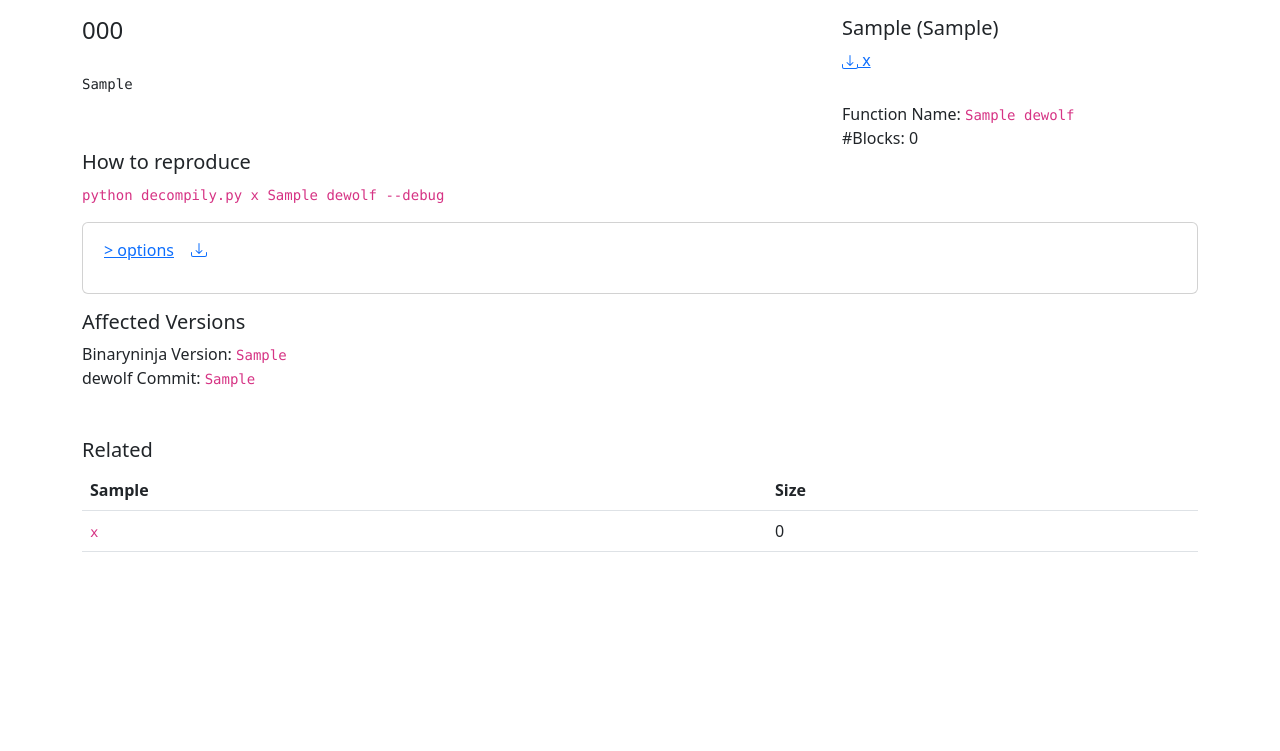
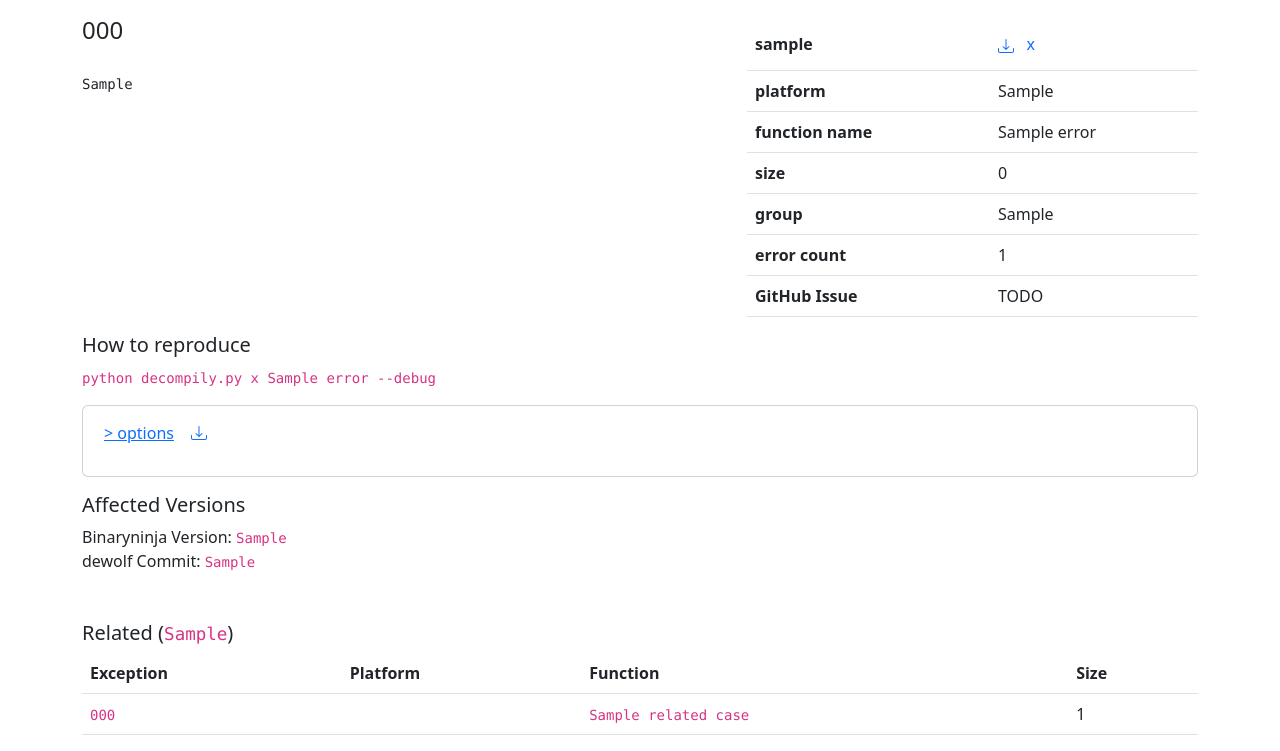
Before and after one commit to mm4rks/bugfinder, a Django app: template webapp/samples/templates/dewolf_error.html in a window 1280 px wide. Shown: the part 73-824 px from the top of the page. Before the commit the page ends 625 px from the top, so only its background shows below. Run offline with Django 4.2, Linux system fonts and the light colour scheme; tables that the repository leaves empty hold one stand-in row (values such as "Sample post"); the template is opened without the code that fills it: values that come from a table or form of the project are taken from there, most other values are stand-ins (such as "Sample title", 1, 10 or a date in 2020); some libraries are stand-ins or nearby versions.

Commit message:
Change views to reflect new data model

```diff
--- a/webapp/samples/models.py
+++ b/webapp/samples/models.py
@@ -15,12 +15,26 @@ class Summary(models.Model):
     total_errors = models.IntegerField(blank=True, null=True)  # This field type is a guess.
     unique_exceptions = models.IntegerField(blank=True, null=True)  # This field type is a guess.
     unique_tracebacks = models.IntegerField(blank=True, null=True)  # This field type is a guess.
+    processed_samples = models.IntegerField(blank=True, null=True)  # This field type is a guess.
 
     class Meta:
         managed = False
         db_table = 'summary'
 
 class Sample(models.Model):
+    sample_hash = models.TextField(blank=False, null=False)
+    function_platform = models.TextField(blank=True, null=True)  # This field type is a guess.
+    commit = models.TextField(blank=True, null=True)  # This field type is a guess.
+    binaryninja_version = models.TextField(blank=True, null=True)  # This field type is a guess.
+    count_error = models.IntegerField(blank=False, null=True)
+    count_success = models.IntegerField(blank=False, null=True)
+    count_total_processed = models.IntegerField(blank=False, null=True)
+
+    class Meta:
+        managed = False
+        db_table = 'samples'
+
+class DewolfError(models.Model):
     function_name = models.TextField(blank=True, null=True)  # This field type is a guess.
     function_basic_block_count = models.IntegerField(blank=True, null=True)  # This field type is a guess.
     function_size = models.IntegerField(blank=True, null=True)  # This field type is a guess.
@@ -34,10 +48,13 @@ class Sample(models.Model):
     dewolf_exception = models.TextField(blank=True, null=True)  # This field type is a guess.
     dewolf_traceback = models.TextField(blank=True, null=True)  # This field type is a guess.
     dewolf_decompilation_time = models.IntegerField(blank=True, null=True)  # This field type is a guess.
-    exception_count_pre_filter = models.IntegerField(blank=True, null=True)  # This field type is a guess.
     dewolf_undecorated_code = models.TextField(blank=True, null=True)  # This field type is a guess.
     is_successful = models.BooleanField(blank=True, null=True)  # This field type is a guess.
+    error_file_path = models.TextField(blank=True, null=True)  # This field type is a guess.
+    error_line = models.TextField(blank=True, null=True)  # This field type is a guess.
+    case_group = models.TextField(blank=True, null=True)  # This field type is a guess.
+    errors_per_group_count_pre_filter = models.IntegerField(blank=True, null=True)  # This field type is a guess.
 
     class Meta:
         managed = False
-        db_table = 'dewolf'
+        db_table = 'dewolf_errors'
--- a/webapp/samples/templates/dewolf_error.html
+++ b/webapp/samples/templates/dewolf_error.html
@@ -4,18 +4,24 @@
     {% if failed_case %}
         <div class="container">
             <div class="row">
-                <div class="col-8">
+                <div class="col-7">
                     <h4>{{ failed_case.dewolf_exception }}</h4>
                     <pre><code>
 {{ failed_case.dewolf_traceback}}
             </code></pre>
                 </div>
-                <div class="col-4 text-truncate">
-                    <h5>Sample ({{ failed_case.function_platform }})</h5>
-                    <div>
+                <div class="col-5 text-truncate">
+                    <h5></h5>
+                    <table class="table">
+                        <thead>
+                        </thead>
+                        <tbody>
+                            <tr>
+                                <th scope="row">sample</th>
+                                <td>
                                     <a href="{% url 'download_sample' failed_case.sample_hash %}"
                                        style="max-width: 150px"
-                           class="d-inline-block text-truncate">
+                                       class="d-inline-block text-truncate text-decoration-none">
                                         <svg xmlns="http://www.w3.org/2000/svg"
                                              width="16"
                                              height="16"
@@ -26,13 +32,36 @@
                                             </path>
                                             <path d="M7.646 11.854a.5.5 0 0 0 .708 0l3-3a.5.5 0 0 0-.708-.708L8.5 10.293V1.5a.5.5 0 0 0-1 0v8.793L5.354 8.146a.5.5 0 1 0-.708.708l3 3z">
                                             </path>
-                            </svg>
+                                        </svg> &nbsp;
                                     {{ failed_case.sample_hash }}</a>
-                    </div>
-                </br>
-                Function Name: <code>{{ failed_case.function_name }}</code>
-            </br>
-            #Blocks: {{ failed_case.function_basic_block_count }}
+                                </td>
+                            </tr>
+                            <tr>
+                                <th scope="row">platform</th>
+                                <td>{{ failed_case.function_platform }}</td>
+                            </tr>
+                            <tr>
+                                <th scope="row">function name</th>
+                                <td>{{ failed_case.function_name }}</td>
+                            </tr>
+                            <tr>
+                                <th scope="row">size</th>
+                                <td>{{ failed_case.function_basic_block_count }}</td>
+                            </tr>
+                            <tr>
+                                <th scope="row">group</th>
+                                <td>{{ failed_case.case_group }}</td>
+                            </tr>
+                            <tr>
+                                <th scope="row">error count</th>
+                                <td>{{ failed_case.errors_per_group_count_pre_filter }}</td>
+                            </tr>
+                            <tr>
+                                <th scope="row">GitHub Issue</th>
+                                <td>TODO</td>
+                            </tr>
+                        </tbody>
+                    </table>
                 </div>
             </div>
             <div class="row">
@@ -75,17 +104,19 @@
                 <h5 class="pt-3">Affected Versions</h5>
                 Binaryninja Version: <code>{{ failed_case.binaryninja_version }}</code>
             </br>
-    dewolf Commit: <code>{{ failed_case.dewolf_current_commit }}</code>
+            dewolf Commit: <code>{{ failed_case.dewolf_current_commit|truncatechars:8 }}</code>
         </div>
     </div>
     {% if related_cases %}
         <div class="row pt-5">
             <div class="col-12">
-            <h5>Related</h5>
+                <h5>Related (<code>{{ failed_case.case_group }}</code>)</h5>
                 <table class="table table-hover">
                     <thead>
                         <tr>
-                        <th scope="col">Sample</th>
+                            <th scope="col">Exception</th>
+                            <th scope="col">Platform</th>
+                            <th scope="col">Function</th>
                             <th scope="col">Size</th>
                         </tr>
                     </thead>
@@ -95,7 +126,17 @@
                                 onclick="window.location='{% url 'dewolf_error' related_case.id %}';">
                                 <td class="truncate">
                                     <code>
-                                    {{ related_case.sample_hash }}
+                                        {{ related_case.dewolf_exception }}
+                                    </code>
+                                </td>
+                                <td class="truncate">
+                                    <code>
+                                        {{ related_case.function_platform }}
+                                    </code>
+                                </td>
+                                <td class="truncate">
+                                    <code>
+                                        {{ related_case.function_name }}
                                     </code>
                                 </td>
                                 <td>{{ related_case.function_basic_block_count }}</td>
```
Also changed, not shown: webapp/samples/templates/index.html (+4 -3 lines), webapp/samples/templates/samples.html (+6 -2 lines), webapp/samples/views.py (+15 -21 lines). Lines whose indentation alone changed are shown as unchanged.
